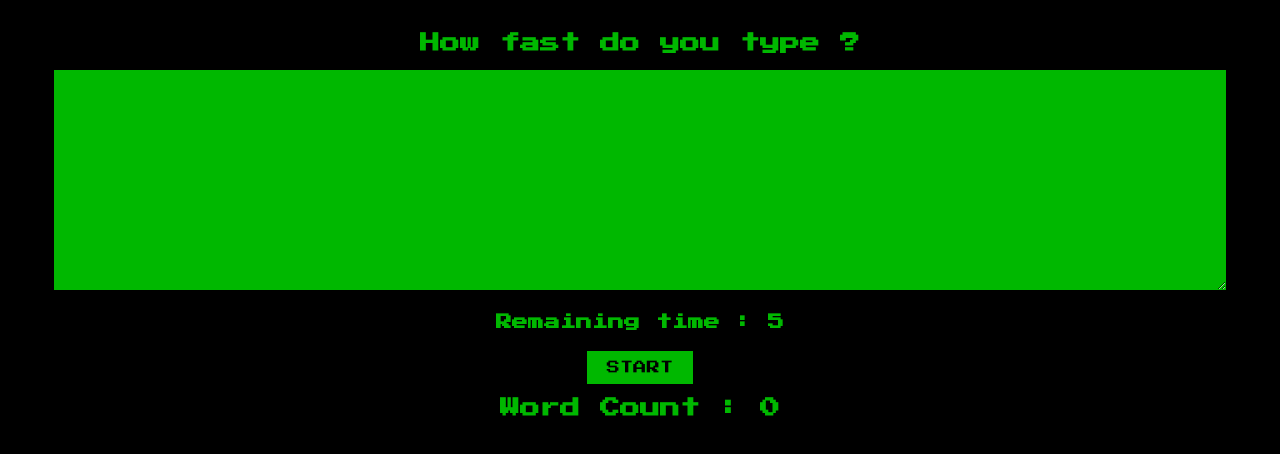
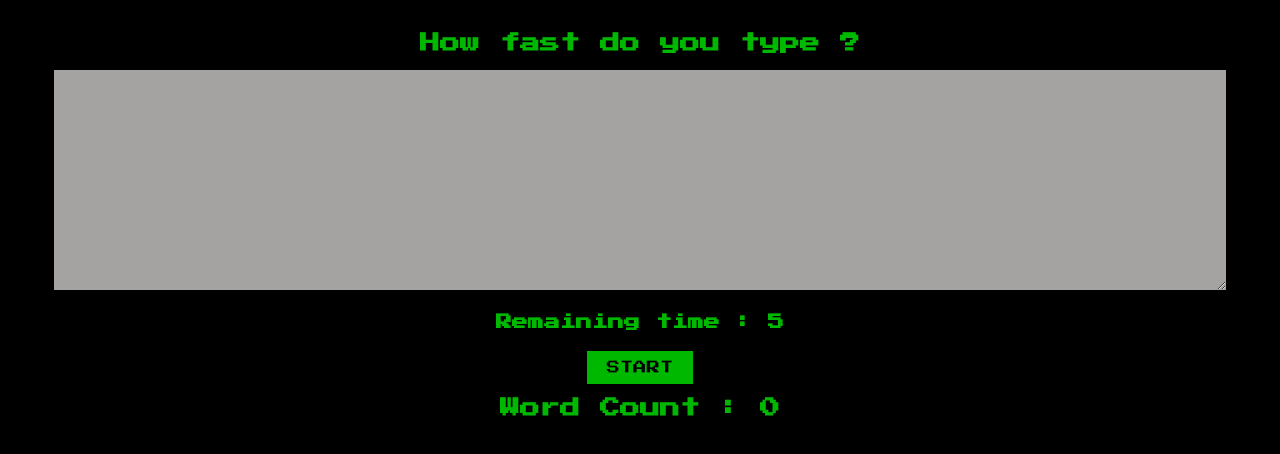
Before and after one commit to erambeau/speed-typing-game, a React (Vite) app: page / in a window 1280 px wide. Shown: the top 454 px of the page. Built offline with nearby package versions, Linux system fonts and the light colour scheme.

Commit message:
fix: enable or disable textarea or button according to game status

```diff
--- a/src/App.tsx
+++ b/src/App.tsx
@@ -47,9 +47,10 @@ function App() {
       <textarea
         onChange={handleChange}
         value={text}
+        disabled={!isTimeRunning}
       />
       <h4>Remaining time : {timer}</h4>
-      <button onClick={handleClickStartButton}>Start</button>
+      <button onClick={handleClickStartButton} disabled={isTimeRunning}>{isTimeRunning ? "Let's type !" : "Start"}</button>
       <h1>Word Count : {wordCounts}</h1>
     </div>
   )
--- a/src/assets/styles.css
+++ b/src/assets/styles.css
@@ -23,6 +23,10 @@ button {
     text-transform: uppercase;
 }
 
+button:disabled {
+    cursor: not-allowed;
+}
+
 h1 {
     font-size: 20px;
     text-align:center;
@@ -38,3 +42,7 @@ textarea {
     background: #00b800;
     padding: 10px;
 }
+
+textarea:disabled {
+    background-color: #a5a2a2;
+}
```
